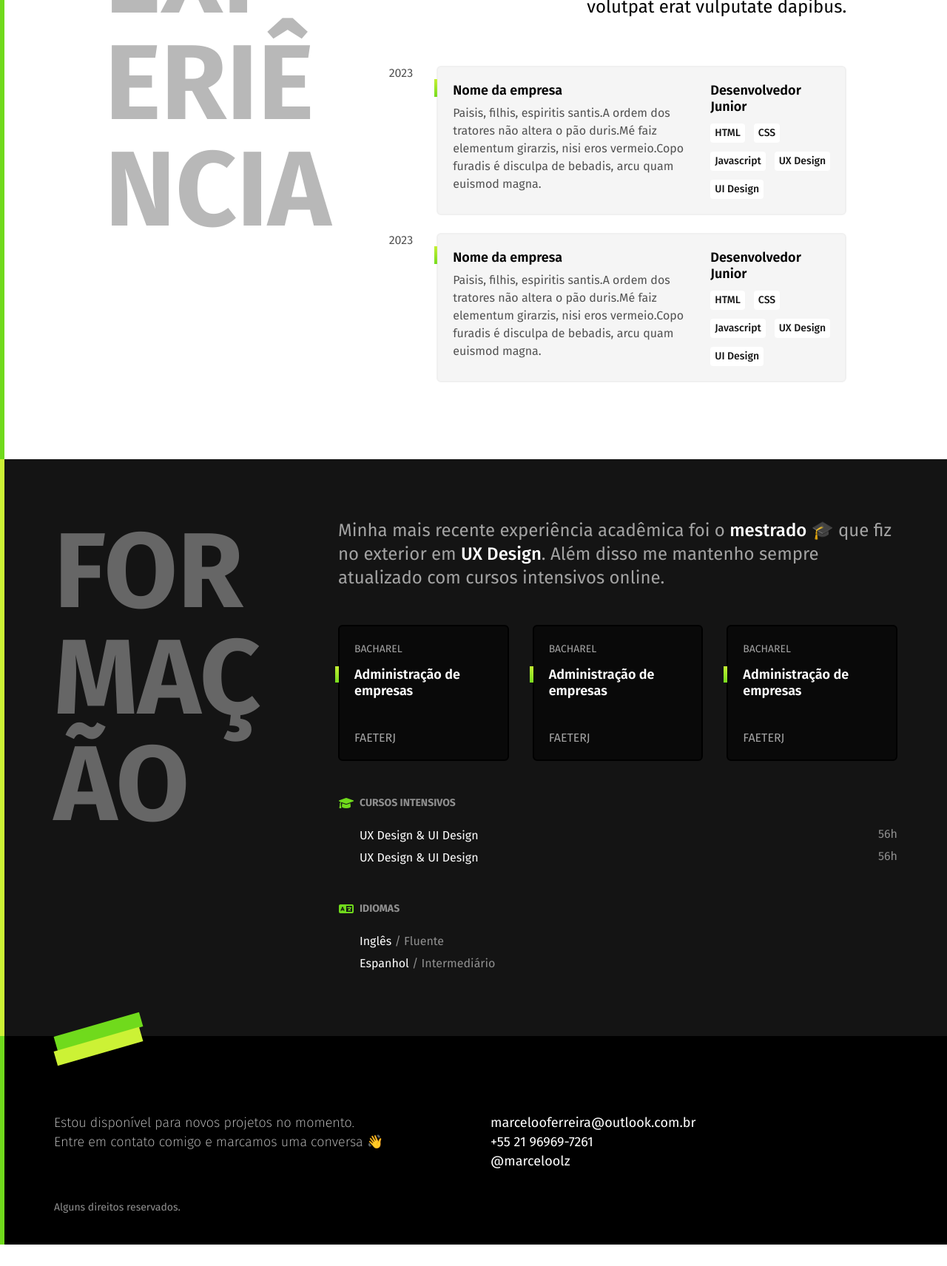
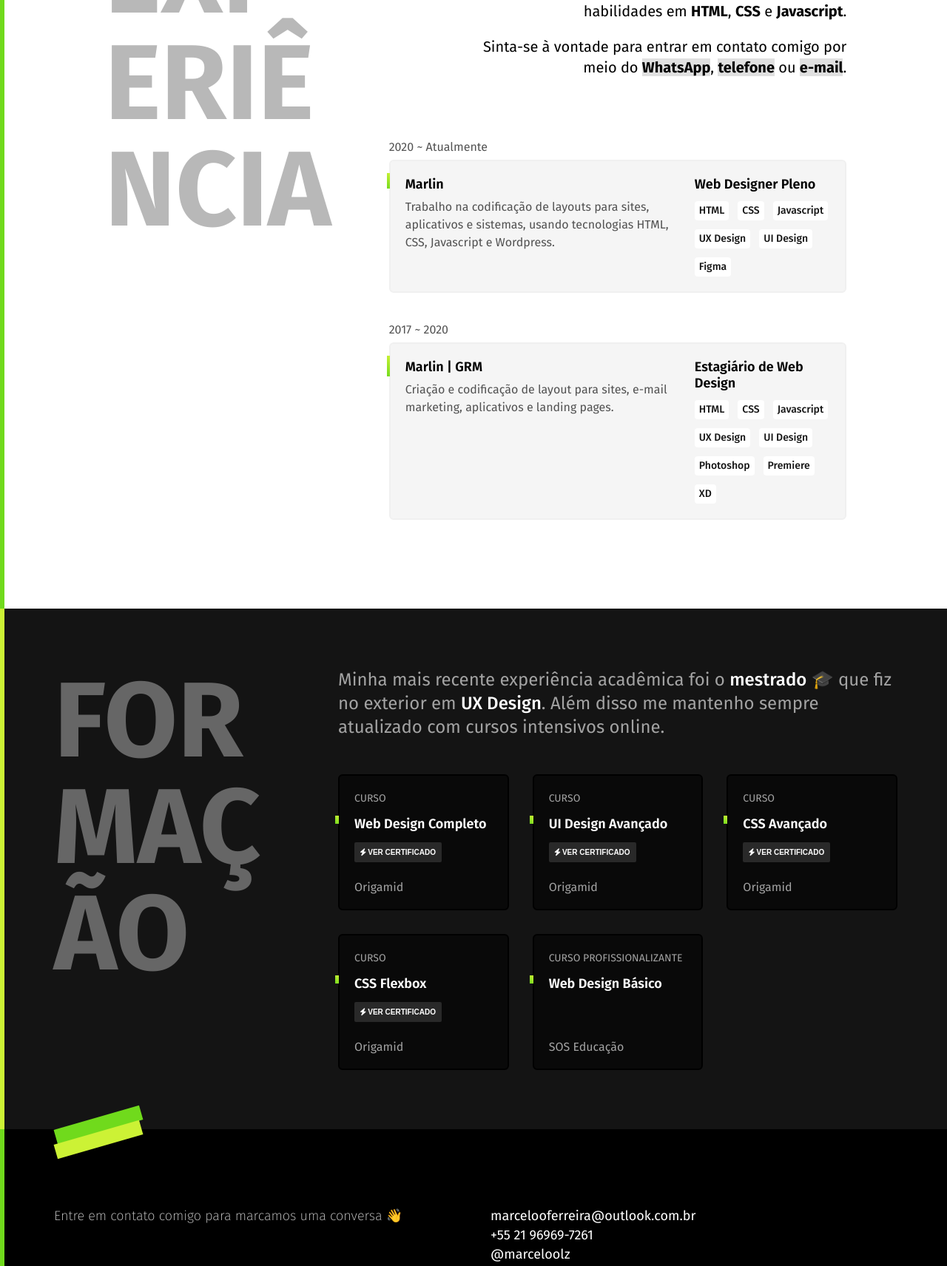
Before and after one commit to Marceloolz/portfolio-origamid, a website: page index.html in a window 1280 px wide. Shown: the part 1078-2790 px from the top of the page at 74% size. Before the commit the page ends 2761 px from the top, so only its background shows below. Drawn offline with Linux system fonts and the light colour scheme.

Commit message:
Site pronto

```diff
--- a/assets/sass/experiencia.scss
+++ b/assets/sass/experiencia.scss
@@ -4,6 +4,9 @@
   padding: 80px;
   border-left: 6px solid $GreenOne;
   @extend %Hover;
+  position: relative;
+  z-index: 3;
+  background-color: $White;
   .SiteExperiencia_Container {
     max-width: 1140px;
     width: 90%;
@@ -30,17 +33,30 @@
       align-items: flex-end;
       .Container_RealContent_Text {
         text-align: right;
-        font-size: 24px;
-        line-height: 32px;
+        font-size: 20px;
+        line-height: 28px;
         max-width: 540px;
+        a{
+          color: inherit;
+          text-decoration: none;
+          outline: none;
+          font-weight: 700;
+          background-color: $C3;
+          color: $Black;
+          @extend %Hover;
+          &:hover{
+            background-color: inherit;
+            color: $GreenOne;
+          }
+        }
       }
       .Container_RealContent_Jobs {
         margin-top: 64px;
         .RealContent_Jobs_Item {
           display: flex;
-          flex-direction: row;
-          grid-gap: 32px;
-          margin-bottom: 24px;
+          flex-direction: column;
+          grid-gap: 8px;
+          margin-bottom: 40px;
           .Jobs_Item_Time {
             color: $C10;
           }
--- a/assets/sass/footer.scss
+++ b/assets/sass/footer.scss
@@ -6,6 +6,8 @@
   align-items: center;
   justify-content: center;
   border-left: 6px solid $GreenOne;
+  position: relative;
+  z-index: 3;
   .SiteFooter_Container {
     max-width: 90%;
     width: 1140px;
--- a/assets/sass/formacao.scss
+++ b/assets/sass/formacao.scss
@@ -5,6 +5,8 @@
   background-color: $C13;
   padding: 80px 0px;
   border-left: 6px solid $GreenTwo;
+  position: relative;
+  z-index: 3;
   .SiteFormacao_Container {
     max-width: 1140px;
     width: 90%;
@@ -57,6 +59,29 @@
             text-transform: uppercase;
             margin-bottom: 12px;
           }
+          .Formacao_Item_CertificadoLink{
+            a{
+              text-decoration: none;
+              color: inherit;
+              button{
+                cursor: pointer;
+                background-color: $C12;
+                padding: 8px 8px;
+                border-radius: 2px;
+                margin: inherit;
+                border: none;
+                text-transform: uppercase;
+                color: $White;
+                font-size: 10px;
+                font-weight: 700;
+                @extend %Hover;
+                outline: none;
+                &:hover{
+                  background-color: $GreenOne;
+                }
+              }
+            }
+          }
           .Formacao_Item_Title {
             color: $White;
             font-size: 18px;
@@ -88,6 +113,7 @@
         margin-top: 48px;
         margin-left: 29px;
         @extend %Hover;
+        display: none;
         .RealContent_MiniCursos_Item {
           display: flex;
           flex-direction: row;
--- a/assets/sass/header.scss
+++ b/assets/sass/header.scss
@@ -23,6 +23,10 @@
       font-weight: 700;
       text-transform: uppercase;
       color: $GrayOne;
+      a{
+        color: inherit;
+        text-decoration: none;
+      }
       .Container_Brand_LastName {
         display: block;
         font-weight: 400;
--- a/assets/sass/style.scss
+++ b/assets/sass/style.scss
@@ -1,3 +1,7 @@
+html {
+  scroll-behavior: smooth;
+}
+
 @import "variaveis.scss";
 @import "header.scss";
 @import "superbanner.scss";
@@ -17,6 +21,8 @@ body {
   align-items: center;
   justify-content: center;
   text-align: center;
+  position: relative;
+  z-index: 4;
   .SiteDivisor_Item {
     width: 100%;
     height: 1px;
@@ -24,7 +30,8 @@ body {
   }
   .SiteDivisor_XMP {
     margin: inherit;
-    padding: 0 24px;
+    padding: 0px;
+    border-radius: 100px;
     display: flex !important;
     align-items: center;
     justify-content: center;
--- a/assets/sass/superbanner.scss
+++ b/assets/sass/superbanner.scss
@@ -36,6 +36,8 @@
     justify-content: space-between;
     align-items: center;
     grid-gap: 80px;
+    position: fixed;
+    z-index: 2;
     .SiteSuperBanner_Container_ImageWolf {
       width: 350px;
       height: 350px;
--- a/index.html
+++ b/index.html
@@ -2,7 +2,9 @@
 <html lang="pt-br">
 <link rel="preconnect" href="https://fonts.googleapis.com">
 <link rel="preconnect" href="https://fonts.gstatic.com" crossorigin>
-<link href="https://fonts.googleapis.com/css2?family=Fira+Sans:ital,wght@0,100;0,200;0,300;0,400;0,500;0,600;0,700;0,800;0,900;1,100;1,200;1,300;1,400;1,500;1,600;1,700;1,800;1,900&display=swap" rel="stylesheet">
+<link
+  href="https://fonts.googleapis.com/css2?family=Fira+Sans:ital,wght@0,100;0,200;0,300;0,400;0,500;0,600;0,700;0,800;0,900;1,100;1,200;1,300;1,400;1,500;1,600;1,700;1,800;1,900&display=swap"
+  rel="stylesheet">
 
 <head>
   <meta http-equiv="cache-control" content="max-age=0" />
@@ -10,7 +12,8 @@
   <title>Marcelo Ferreira | Web Design e UX</title>
   <meta name="viewport" content="width=device-width, initial-scale=1" />
   <meta name="description" content="Desenvolvedor Web e Designer UX. Seja bem-vindo ao meu portfólio!" />
-  <meta name="keywords" content="Marcelo Ferreira, web design, rio de janeiro, rj, brazil, brasil, UX, ux design, ui, origamid, linkedin, vagas" />
+  <meta name="keywords"
+    content="Marcelo Ferreira, web design, rio de janeiro, rj, brazil, brasil, UX, ux design, ui, origamid, linkedin, vagas" />
   <meta property="og:image" content="https://marceloolz.github.io/dist/img/og-image.png" />
   <meta property="og:title" content="Marcelo Ferreira | UX Designer e Web Designer" />
   <meta property="og:description" content="Desenvolvedor Web e Designer UX. Seja bem-vindo ao meu portfólio!" />
@@ -23,14 +26,16 @@
   <meta name="msapplication-TileImage" content="" />
   <meta name="theme-color" content="#70da1c" />
   <link href="lib/fontawesome-free-6.0.0-web/css/all.min.css" rel="stylesheet" />
-  <link rel="stylesheet preload" href="dist/css/style.css?v=15" />
+  <link rel="stylesheet preload" href="dist/css/style.css?v=17" />
 </head>
 
 <body>
   <header class="SiteHeader">
     <div class="SiteHeader_Container">
       <div class="SiteHeader_Container_Brand">
-        Marcelo <span class="Container_Brand_LastName">Ferreira</span>
+        <a href="#SiteSuperBanner" target="_self">
+          Marcelo <span class="Container_Brand_LastName">Ferreira</span>
+        </a>
       </div>
       <nav class="SiteHeader_Container_Menu">
         <div class="Container_Menu_Icon">
@@ -59,12 +64,12 @@
     </div>
   </header>
 
-  <section class="SiteSuperBanner">
+  <section id="SiteSuperBanner" class="SiteSuperBanner">
     <div class="SiteSuperBanner_BackgroundDetail"></div>
     <div class="SiteSuperBanner_BackgroundDetail2"></div>
     <div class="SiteSuperBanner_Container">
       <div class="SiteSuperBanner_Container_ImageWolf">
-        <img src="dist/img/bg-superbanner-v2.png">
+        <img src="dist/img/bg-superbanner-v5.png">
       </div>
       <div class="SiteSuperBanner_Container_Content">
         <h1 class="Container_Content_Title">
@@ -95,25 +100,27 @@
       </div>
       <div class="SiteExperiencia_Container_RealContent">
         <div class="Container_RealContent_Text">
-          Cacilds vidis litro abertis. Suco de cevadiss, é um leite divinis, qui tem <b>lupuliz</b>, <b>matis</b>, <b>aguis</b> e <b>fermentis</b>.Praesent malesuada urna nisi, quis volutpat erat vulputate dapibus.
+          <p><b>Olá! Meu nome é Marcelo e sou do Rio de Janeiro.</b></br> Fico muito contente por ter encontrado o meu perfil. No momento, estou atuando como Web-designer e possuo habilidades em <b>HTML</b>, <b>CSS</b> e <b>Javascript</b>.</p>
+
+          <p>Sinta-se à vontade para entrar em contato comigo por meio do <a href="https://wa.me/5521969697261" target="_blank">WhatsApp</a>, <a href="tel:+5521969697261" target="_blank">telefone</a> ou <a href="mailto:marcelooferreira@outlook.com.br" target="_blank">e-mail</a>.</p>
         </div>
         <div class="Container_RealContent_Jobs">
           <div class="RealContent_Jobs_Item">
             <div class="Jobs_Item_Time">
-              2023
+              2020 ~ Atualmente
             </div>
             <div class="Jobs_Item_Carreer">
               <div class="Item_Carreer_Infos">
                 <div class="Carreer_Infos_Title">
-                  Nome da empresa
+                  Marlin
                 </div>
                 <div class="Carreer_Infos_Text">
-                  Paisis, filhis, espiritis santis.A ordem dos tratores não altera o pão duris.Mé faiz elementum girarzis, nisi eros vermeio.Copo furadis é disculpa de bebadis, arcu quam euismod magna.
+                  Trabalho na codificação de layouts para sites, aplicativos e sistemas, usando tecnologias HTML, CSS, Javascript e Wordpress.
                 </div>
               </div>
               <div class="Item_Carreer_SkillsSide">
                 <div class="Carreer_SkillsSide_Title">
-                  Desenvolvedor Junior
+                  Web Designer Pleno
                 </div>
                 <div class="Carreer_SkillsSide_ContainerSkills">
                   <div class="SkillsSide_ContainerSkills_Item">
@@ -131,6 +138,9 @@
                   <div class="SkillsSide_ContainerSkills_Item">
                     UI Design
                   </div>
+                  <div class="SkillsSide_ContainerSkills_Item">
+                    Figma
+                  </div>
                 </div>
               </div>
             </div>
@@ -138,20 +148,20 @@
 
           <div class="RealContent_Jobs_Item">
             <div class="Jobs_Item_Time">
-              2023
+              2017 ~ 2020
             </div>
             <div class="Jobs_Item_Carreer">
               <div class="Item_Carreer_Infos">
                 <div class="Carreer_Infos_Title">
-                  Nome da empresa
+                  Marlin | GRM
                 </div>
                 <div class="Carreer_Infos_Text">
-                  Paisis, filhis, espiritis santis.A ordem dos tratores não altera o pão duris.Mé faiz elementum girarzis, nisi eros vermeio.Copo furadis é disculpa de bebadis, arcu quam euismod magna.
+                  Criação e codificação de layout para sites, e-mail marketing, aplicativos e landing pages.
                 </div>
               </div>
               <div class="Item_Carreer_SkillsSide">
                 <div class="Carreer_SkillsSide_Title">
-                  Desenvolvedor Junior
+                  Estagiário de Web Design
                 </div>
                 <div class="Carreer_SkillsSide_ContainerSkills">
                   <div class="SkillsSide_ContainerSkills_Item">
@@ -169,6 +179,15 @@
                   <div class="SkillsSide_ContainerSkills_Item">
                     UI Design
                   </div>
+                  <div class="SkillsSide_ContainerSkills_Item">
+                    Photoshop
+                  </div>
+                  <div class="SkillsSide_ContainerSkills_Item">
+                    Premiere
+                  </div>
+                  <div class="SkillsSide_ContainerSkills_Item">
+                    XD
+                  </div>
                 </div>
               </div>
             </div>
@@ -185,43 +204,96 @@
       </div>
       <div class="SiteFormacao_Container_RealContent">
         <div class="Container_RealContent_Text">
-          Minha mais recente experiência acadêmica foi o <b>mestrado</b> 🎓 que fiz no exterior em <b>UX Design</b>. Além disso me mantenho sempre atualizado com cursos intensivos online.
+          Minha mais recente experiência acadêmica foi o <b>mestrado</b> 🎓 que fiz no exterior em <b>UX Design</b>.
+          Além disso me mantenho sempre atualizado com cursos intensivos online.
         </div>
 
         <div class="Container_RealContent_Formacao">
           <div class="RealContent_Formacao_Item">
             <div class="Formacao_Item_Label">
-              Bacharel
+              Curso
             </div>
             <div class="Formacao_Item_Title">
-              Administração de empresas
+              Web Design Completo
+            </div>
+            <div class="Formacao_Item_CertificadoLink">
+              <a href="https://www.origamid.com/certificate/b8501286" target="_blank">
+                <button>
+                  <i class="fa-solid fa-bolt"></i> Ver Certificado
+                </button>
+              </a>
             </div>
             <div class="Formacao_Item_Instituicao">
-              FAETERJ
+              Origamid
             </div>
           </div>
 
           <div class="RealContent_Formacao_Item">
             <div class="Formacao_Item_Label">
-              Bacharel
+              Curso
             </div>
             <div class="Formacao_Item_Title">
-              Administração de empresas
+              UI Design Avançado
+            </div>
+            <div class="Formacao_Item_CertificadoLink">
+              <a href="https://www.origamid.com/certificate/4b25f4b0" target="_blank">
+                <button>
+                  <i class="fa-solid fa-bolt"></i> Ver Certificado
+                </button>
+              </a>
             </div>
             <div class="Formacao_Item_Instituicao">
-              FAETERJ
+              Origamid
             </div>
           </div>
 
           <div class="RealContent_Formacao_Item">
             <div class="Formacao_Item_Label">
-              Bacharel
+              Curso
             </div>
             <div class="Formacao_Item_Title">
-              Administração de empresas
+              CSS Avançado
+            </div>
+            <div class="Formacao_Item_CertificadoLink">
+              <a href="https://www.origamid.com/certificate/849f33da" target="_blank">
+                <button>
+                  <i class="fa-solid fa-bolt"></i> Ver Certificado
+                </button>
+              </a>
             </div>
             <div class="Formacao_Item_Instituicao">
-              FAETERJ
+              Origamid
+            </div>
+          </div>
+
+          <div class="RealContent_Formacao_Item">
+            <div class="Formacao_Item_Label">
+              Curso
+            </div>
+            <div class="Formacao_Item_Title">
+              CSS Flexbox
+            </div>
+            <div class="Formacao_Item_CertificadoLink">
+              <a href="https://www.origamid.com/certificate/8700ff2a" target="_blank">
+                <button>
+                  <i class="fa-solid fa-bolt"></i> Ver Certificado
+                </button>
+              </a>
+            </div>
+            <div class="Formacao_Item_Instituicao">
+              Origamid
+            </div>
+          </div>
+
+          <div class="RealContent_Formacao_Item">
+            <div class="Formacao_Item_Label">
+              Curso Profissionalizante
+            </div>
+            <div class="Formacao_Item_Title">
+              Web Design Básico
+            </div>
+            <div class="Formacao_Item_Instituicao">
+              SOS Educação
             </div>
           </div>
         </div>
@@ -281,7 +353,7 @@
       </div>
       <div class="SiteFooter_Container_Content">
         <div class="Container_Content_Text">
-          Estou disponível para novos projetos no momento.</br>Entre em contato comigo e marcamos uma conversa 👋
+          Entre em contato comigo para marcamos uma conversa 👋
         </div>
         <div class="Container_Content_Contatos">
           <div class="Content_Contatos_Item">
```
Also changed, not shown: dist/css/style.css.
